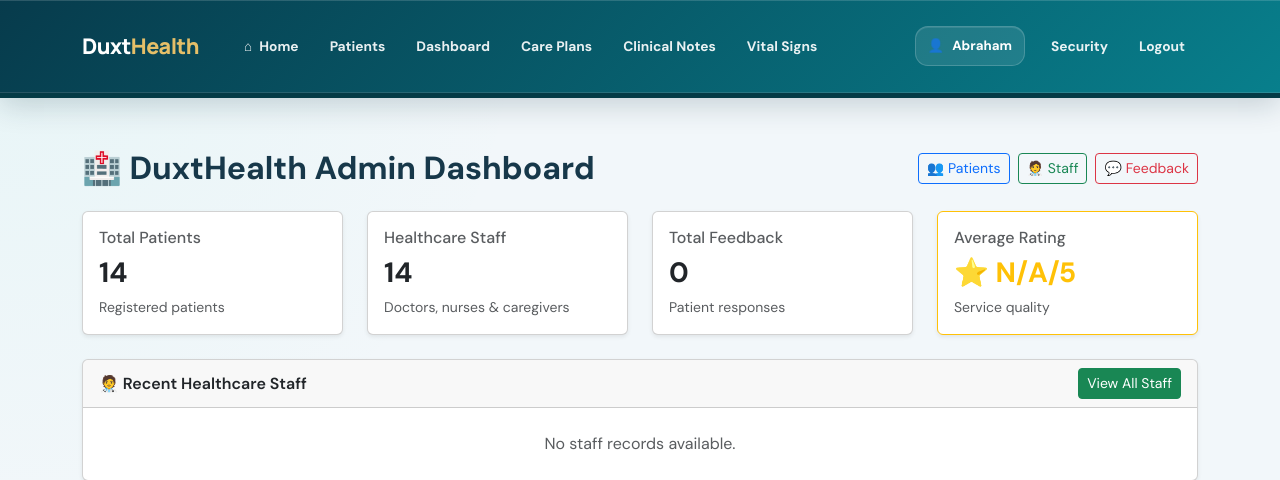
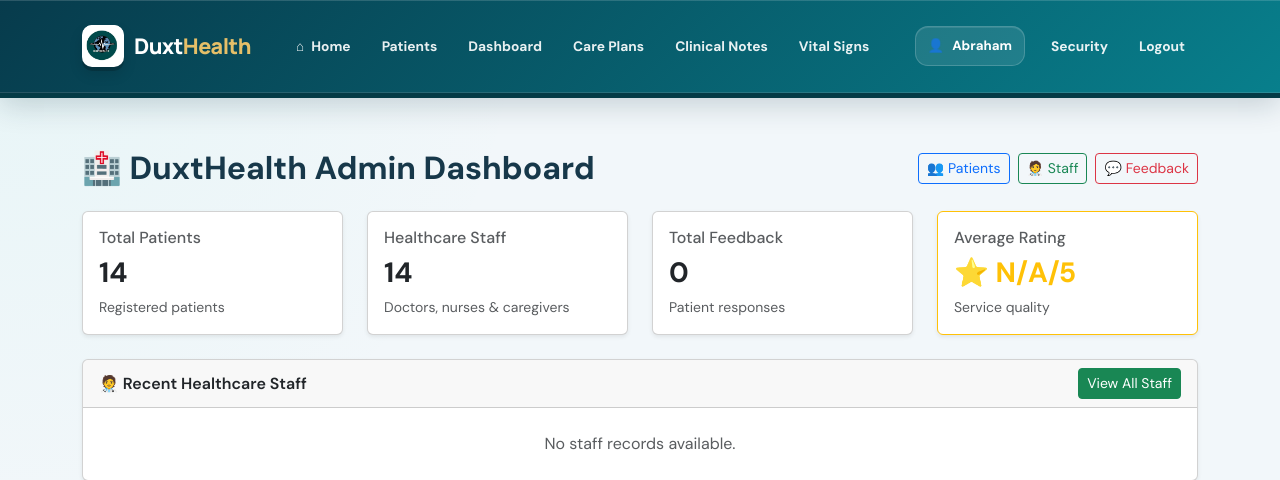
Before and after one commit to buxtonabraham65/duxthealth_emr_working, a Django app: page /xadmin/dashboard/ in a window 1280 px wide. Shown: the top 480 px of the page. Run offline with Django 5.2, Linux system fonts and the light colour scheme; a user stored in the database is signed in; data comes from the database, SQL or seed files in the repository; data that the repository does not hold is empty.

Commit message:
Update navbar brand with logo and name

```diff
--- a/templates/bases.html
+++ b/templates/bases.html
@@ -591,12 +591,18 @@
     <div class="container">
 
         <a class="navbar-brand duxt-brand"
-           href="{% url 'homecare:homecare_home' %}"
-           aria-label="DuxtHealth Dashboard">
+   href="{% url 'homecare:homecare_home' %}"
+   aria-label="DuxtHealth Dashboard">
 
+    <img
+        src="{% static 'duxthealth_frontend/images/logo1.jpeg' %}"
+        class="duxt-brand-logo"
+        alt="DuxtHealth logo"
+    >
 
-            <span class="duxt-brand-name">Duxt<span>Health</span></span>
-        </a>
+    <span class="duxt-brand-name">Duxt<span>Health</span></span>
+
+</a>
 
         <button class="navbar-toggler"
                 type="button"
```
